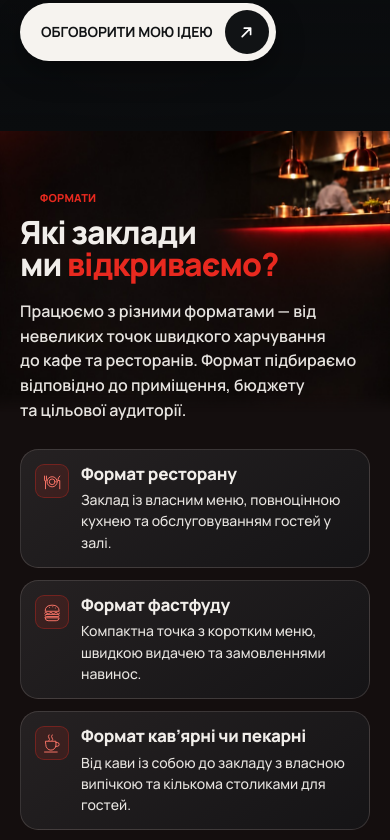
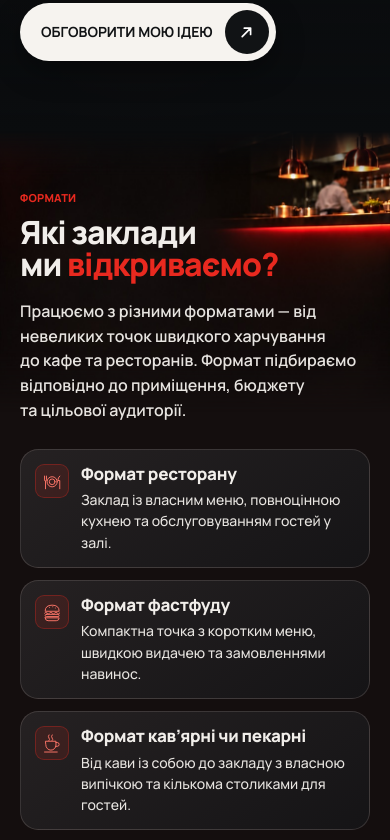
Before and after one commit to andrejkoba966-gif/restoburo-site, a plain HTML site: page index.html in a window 390 px wide. Shown: the part 2319-3159 px from the top of the page. Drawn offline with Linux system fonts and the light colour scheme.

Commit message:
Align mobile formats label and soften section transitions

```diff
--- a/index.html
+++ b/index.html
@@ -356,7 +356,8 @@ html,body{overflow-x:clip}
 @media (max-width:767px){
  #formats{
   --mobile-format-photo:url(assets/formats-bg-mobile-clean.jpg);
-  padding:4.2rem 20px clamp(68px,19vw,108px);background:#140e0e
+  padding:4.2rem 20px clamp(68px,19vw,108px);
+  background:linear-gradient(180deg,#0a0c0e,#140e0e 88px,#140e0e calc(100% - 88px),#0a0c0e)
  }
  #formats:before,#formats:after{
   position:absolute;z-index:-1;pointer-events:none;
@@ -366,15 +367,15 @@ html,body{overflow-x:clip}
  #formats:before{
   inset:0 0 auto;height:clamp(226px,72vw,430px);
   background-position:center -9.8vw;
-  mask-image:linear-gradient(#000 calc(100% - 20px),transparent)
+  mask-image:linear-gradient(transparent,#000 46px,#000 calc(100% - 64px),transparent)
  }
  #formats:after{
   content:"";inset:auto 0 0;height:clamp(160px,48vw,260px);
   background-position:center bottom;
-  mask-image:linear-gradient(transparent,#000 20px)
+  mask-image:linear-gradient(transparent,#000 52px,#000 calc(100% - 28px),transparent)
  }
  #formats .top{margin-bottom:26px;gap:0}
- #formats .eyebrow{font-size:11px;margin-bottom:12px}
+ #formats .eyebrow{font-size:11px;margin:0 0 12px}
  #formats h2{font-size:32px;margin-bottom:14px}
  #formats .lead{font-size:16px}
  #formats .top .cta{display:none}
@@ -399,6 +400,7 @@ html,body{overflow-x:clip}
   font-size:14px;gap:14px;padding:0 6px 0 20px;white-space:normal
  }
  #formats .cta-m i{width:44px;height:44px}
+ #formats + #turnkey{border-top-color:transparent}
 }
 
 /* ===================== БЛОК 06 «ПІД КЛЮЧ» ===================== */
```
